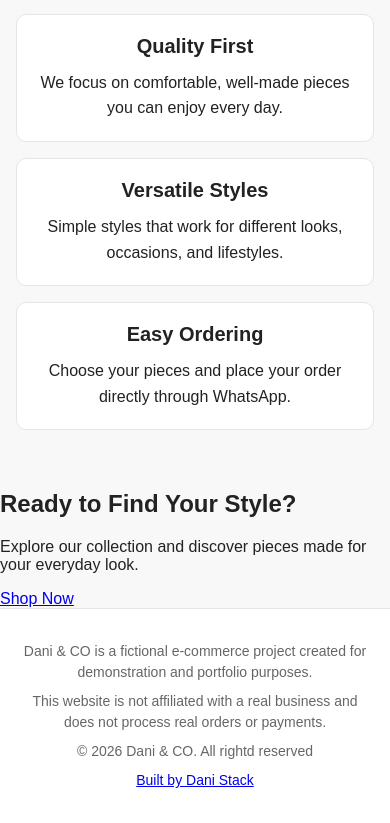
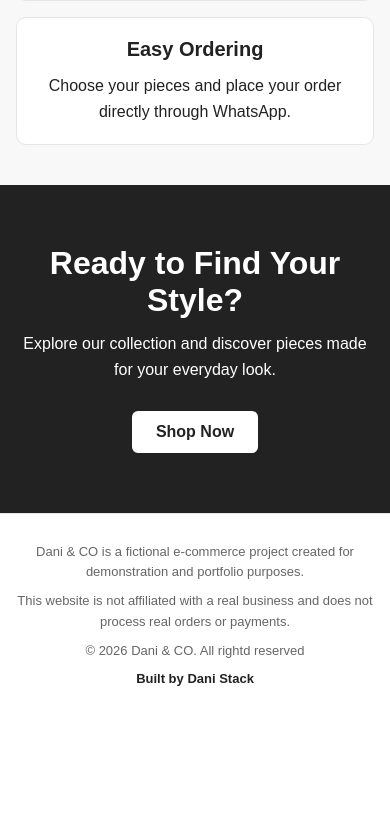
Before and after one commit to TheDaniStack/business-order-system, a Flask app: page / in a window 390 px wide. Shown: the part 2190-3013 px from the top of the page. After the commit the page ends 2876 px from the top, so only its background shows below. Run offline with Flask 3, Linux system fonts and the light colour scheme.

Commit message:
Incomplete site

```diff
--- a/static/css/style.css
+++ b/static/css/style.css
@@ -494,6 +494,39 @@ footer p {
 footer p:last-child {
   margin: 0;
 }
+.footer-portfolio{
+  margin: 16px 0 0;
+}
+.footer-portfolio a{
+  color: #222;
+  font-weight: 600;
+  text-decoration: none;
+}
+
+.home-cta{
+  padding: 60px 20px;
+  text-align: center;
+  background-color: #222;
+  color: #fff;
+}
+.home-cta-title{
+  font-size: 32px;
+  margin: 0 0 12px;
+}
+.home-cta-text{
+  max-width: 600px;
+  margin: 0 auto 28px;
+  line-height: 1.6;
+}
+.home-cta-link{
+  display: inline-block;
+  padding: 12px 24px;
+  background-color: #fff;
+  color: #222;
+  border-radius: 6px;
+  text-decoration: none;
+  font-weight: 600;
+}
 
 
 /* =========================
@@ -678,4 +711,33 @@ footer p:last-child {
     padding: 20px;
   }
 
+  /* ========
+        FOOTER
+   ============ */
+  footer{
+    padding: 28px 16px;
+    font-size: 13px;
+  }
+  footer p{
+    line-height: 1.6;
+  }
+  .footer-portfolio{
+    margin: 16px 0 0;
+  }
+
 }
+
+/* ==========
+  TABLETS
+=========== */
+@media (max-width: 768px) {
+
+  .products-container {
+    grid-template-columns: repeat(2, 1fr);
+  }
+
+  .featured-products-container {
+  grid-template-columns: repeat(2, 1fr);
+  }
+
+}
```
